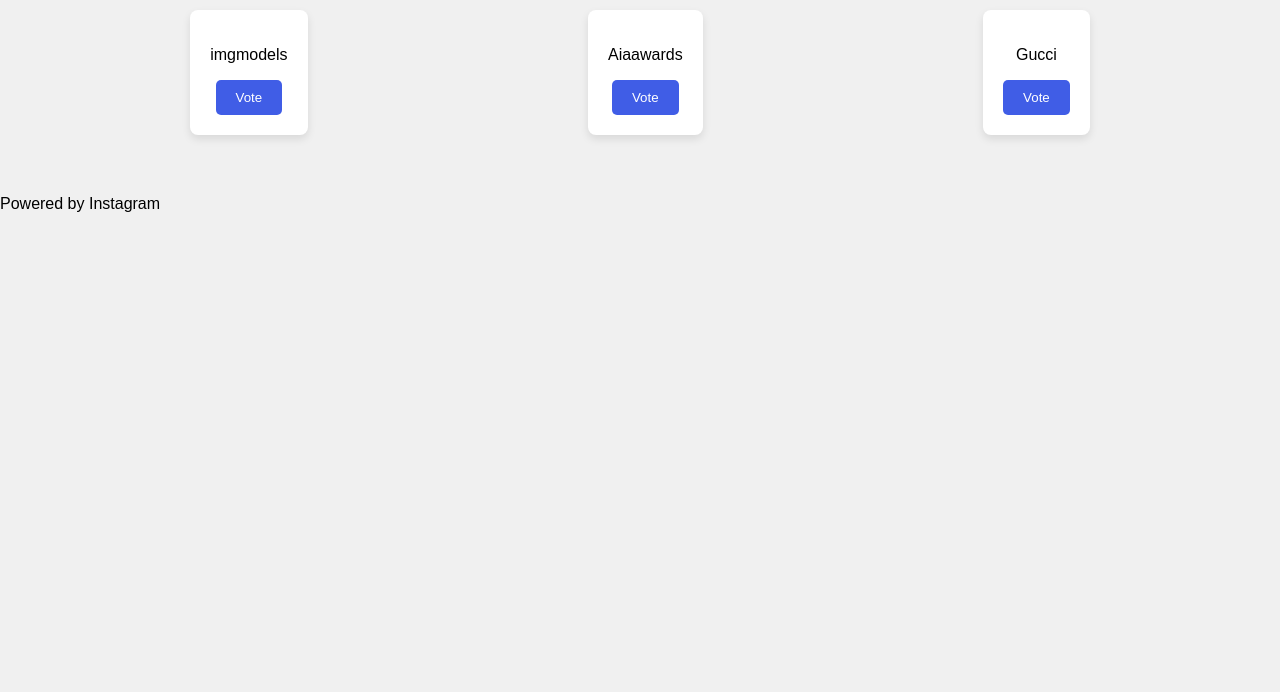
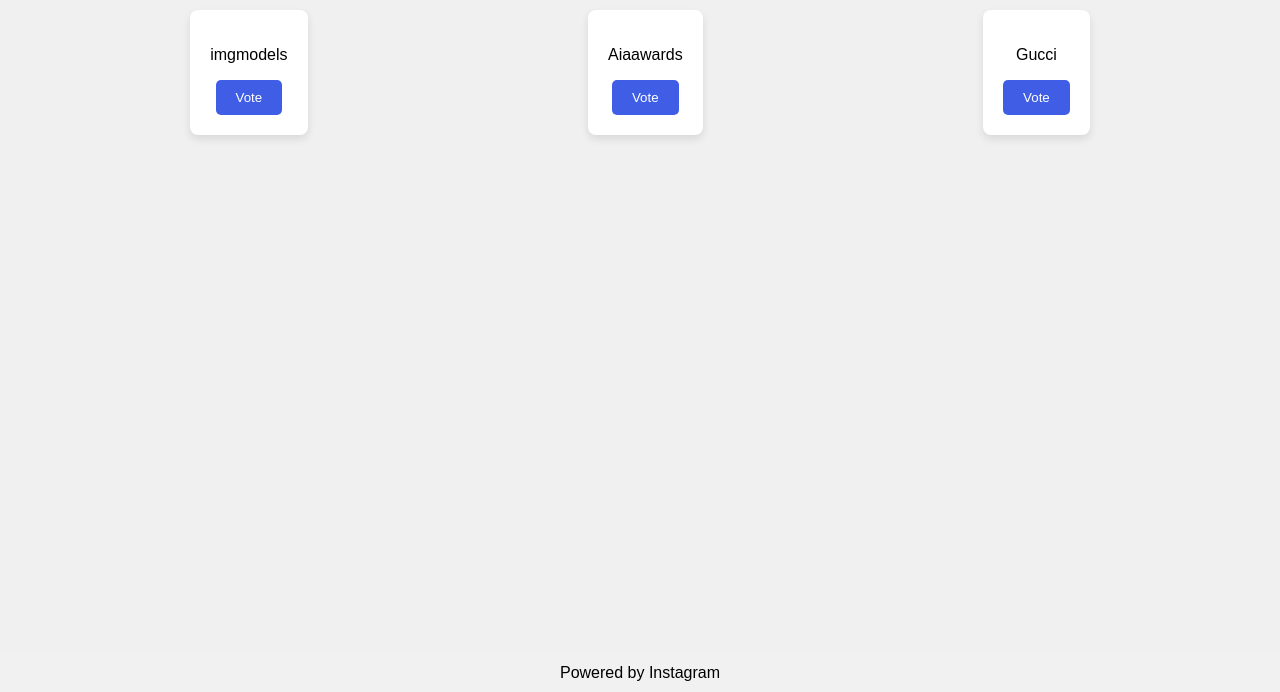
Before and after one commit to Fortunebeast272822/Brain-works-, a plain HTML site: page index.html in a window 1280 px wide. Shown: the part 108-800 px from the top of the page. Drawn offline with Linux system fonts and the light colour scheme.

Commit message:
Update style.css

```diff
--- a/style.css
+++ b/style.css
@@ -12,7 +12,14 @@
 h1 {
     color: #333;
 }
-
+footer {
+            position: fixed;
+            bottom: 0;
+            width: 100%;
+            background-color: #f1f1f1;
+            text-align: center;
+            padding: 10px 0;
+        }
 .options {
     display: flex;
     justify-content: space-around;
```
